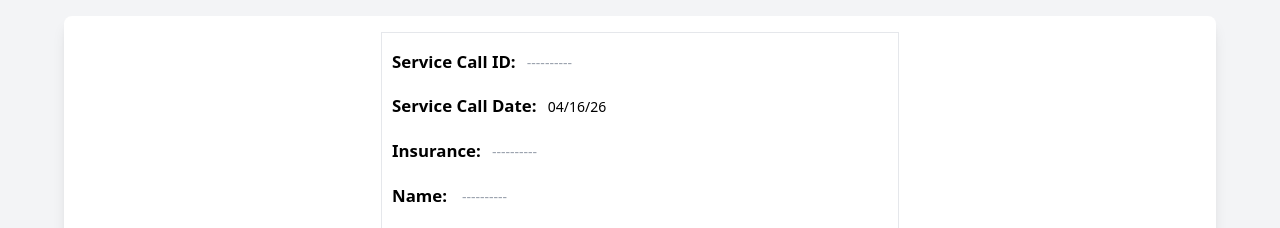
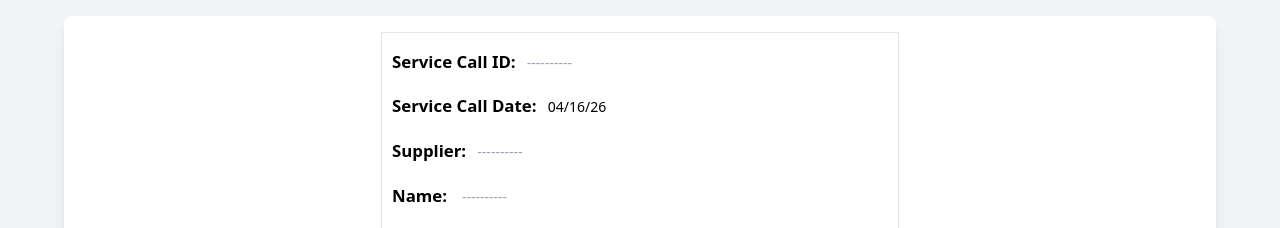
Before and after one commit to MikeNotu/react-to-pdf, a React (Vite) app: page / in a window 1280 px wide. Shown: the top 228 px of the page. Built offline with nearby package versions, Linux system fonts and the light colour scheme.

Commit message:
fix: insurance renamed to suplier

```diff
--- a/src/components/invoice.tsx
+++ b/src/components/invoice.tsx
@@ -11,7 +11,7 @@ export const Invoice = () => {
 
   const [formData, setFormData] = React.useState({
     serviceCallId: "",
-    insurance: "",
+    supplier: "",
     customerName: "",
     phone: "",
     invoicePrimary: "",
@@ -300,16 +300,16 @@ export const Invoice = () => {
                   minWidth: "5.25rem",
                 }}
               >
-                Insurance:
+                Supplier:
               </p>
               <input
                 type="text"
-                name="Insurance"
+                name="Supplier"
                 placeholder="----------"
                 maxLength={70}
                 required
-                value={formData.insurance}
-                onChange={updateField("insurance")}
+                value={formData.supplier}
+                onChange={updateField("supplier")}
                 style={{
                   fontSize: "20px",
                   display: "flex",
```
